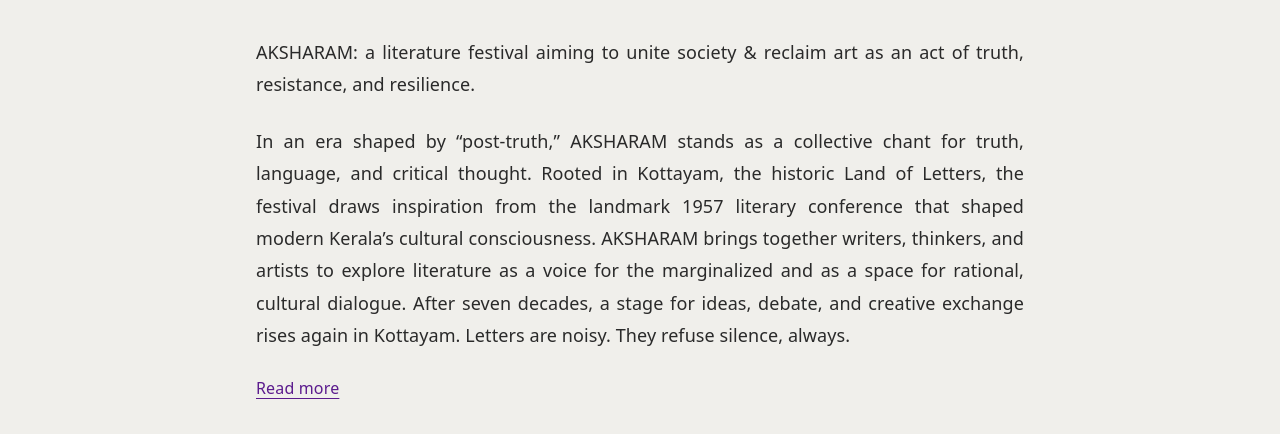
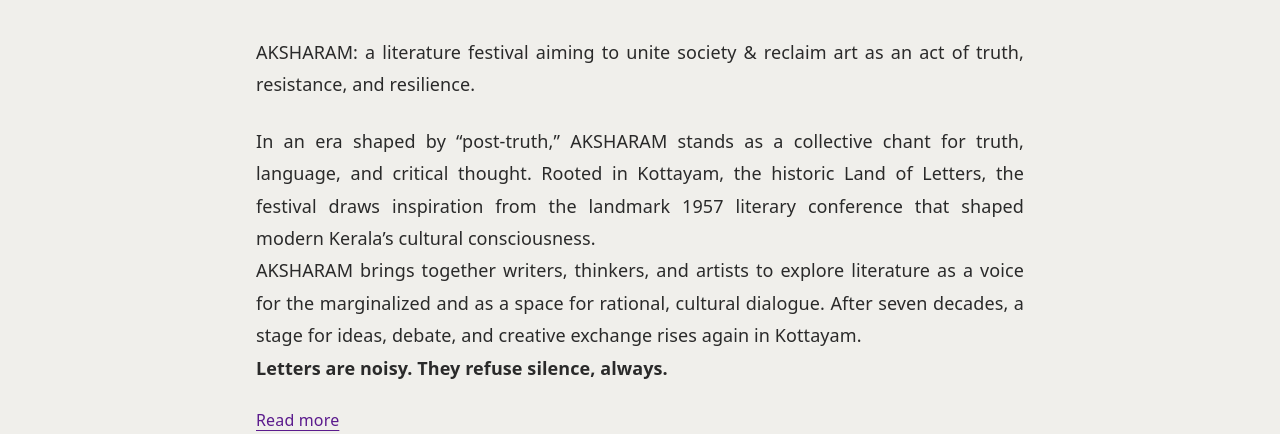
Before and after one commit to ZBREFLEX/Aksharam, a React (Vite) app: page / in a window 1280 px wide. Shown: the part 940-1374 px from the top of the page. Built offline with nearby package versions, Linux system fonts and the light colour scheme.

Commit message:
about update and the whole site logo update

```diff
--- a/src/App.tsx
+++ b/src/App.tsx
@@ -599,7 +599,7 @@ function AboutSection({ onNavigate }: { onNavigate: (page: string) => void }) {
           as an act of truth, resistance, and resilience.
         </p>
         <p
-          className="mb-6"
+          className="mb-5"
           style={{
             fontSize: "clamp(1rem, 2vw, 1.125rem)",
             lineHeight: "1.8",
@@ -612,11 +612,35 @@ function AboutSection({ onNavigate }: { onNavigate: (page: string) => void }) {
           chant for truth, language, and critical thought. Rooted in Kottayam,
           the historic Land of Letters, the festival draws inspiration from the
           landmark 1957 literary conference that shaped modern Kerala’s cultural
-          consciousness. AKSHARAM brings together writers, thinkers, and artists
-          to explore literature as a voice for the marginalized and as a space
-          for rational, cultural dialogue. After seven decades, a stage for
-          ideas, debate, and creative exchange rises again in Kottayam. Letters
-          are noisy. They refuse silence, always.
+          consciousness.
+        </p>
+        <p
+          className="mb-5"
+          style={{
+            fontSize: "clamp(1rem, 2vw, 1.125rem)",
+            lineHeight: "1.8",
+            color: "#2a2a2a",
+            letterSpacing: "0.005em",
+            textAlign: "justify",
+          }}
+        >
+          AKSHARAM brings together writers, thinkers, and artists to explore
+          literature as a voice for the marginalized and as a space for
+          rational, cultural dialogue. After seven decades, a stage for ideas,
+          debate, and creative exchange rises again in Kottayam.
+        </p>
+        <p
+          className="mb-6"
+          style={{
+            fontSize: "clamp(1rem, 2vw, 1.125rem)",
+            lineHeight: "1.8",
+            color: "#2a2a2a",
+            letterSpacing: "0.005em",
+            textAlign: "justify",
+            fontWeight:"700"
+          }}
+        >
+          Letters are noisy. They refuse silence, always.
         </p>
         <button
           onClick={() => onNavigate("about-aksharam")}
@@ -1659,12 +1683,12 @@ function AboutAksharamPage({ onBack }: { onBack: () => void }) {
                 letterSpacing: "-0.01em",
               }}
             >
-              About MGOCSM (Mar Gregorios Orthodox Christian Students Movement)
+              About MGOCSM (Mar Gregorios Orthodox Christian Students Movement )
             </h1>
             <p className="mb-6" style={{ textAlign: "justify" }}>
               The Mar Gregorios Orthodox Christian Students Movement is an
               organisation established for students under the auspices of the
-              Mar Gregorios Orthodox Syrian Church. An initiative to ensure
+              Malankara Orthodox Syrian Church. An initiative to ensure
               spiritual progress during the scholastic phase. From its inception
               in the early 20th century, MGOCSM sought to shape the youth into
               responsible, spiritually minded, and intellectually curious
@@ -1673,9 +1697,9 @@ function AboutAksharamPage({ onBack }: { onBack: () => void }) {
             <p className="mb-6" style={{ textAlign: "justify" }}>
               MGOCSM believes in the power of words and literature in shaping
               the new world and commits to spreading knowledge across the
-              masses. The association with AKSHARAM strengthens the core values
-              of MGOCSM, which is to facilitate young students’ critical
-              thinking, leadership, and social awareness.
+              masses. AKSHARAM, its flagship literary fest, embodies the core
+              values of MGOCSM, facilitating young students' critical thinking,
+              leadership, and social awareness.
             </p>
             <h1
               className="mb-8"
@@ -1686,18 +1710,20 @@ function AboutAksharamPage({ onBack }: { onBack: () => void }) {
                 letterSpacing: "-0.01em",
               }}
             >
-              About CMS College, Kottayam
+              About CMS College Kottayam
             </h1>
             <p className="mb-6" style={{ textAlign: "justify" }}>
               CMS College is one of the pioneer colleges in India with a deeply
               rooted legacy dating back to 1817 when it was established. CMS
               College has played a major role in the literary, cultural, and
               social movements that took place in Kottayam, which has enabled
-              the city to earn the name “The land of 3 L’s”. With a well-known
-              tradition of intellectual discourse, CMS College now associates
-              with ‘AKSHARAM’ to foster literature as an expression and as a
-              form of resilience and resistance, while imparting a sense of
-              embrace for all forms of arts and artists.
+              the city to earn the name “The land of 3 L’s”.
+            </p>
+            <p className="mb-6" style={{ textAlign: "justify" }}>
+              With a well-known tradition of intellectual discourse, CMS College
+              now associates with ‘AKSHARAM’ to foster literature as an
+              expression and as a form of resilience and resistance, while
+              imparting a sense of embrace for all forms of arts and artists.
             </p>
             <div className="mx-auto mb-6" style={{ width: "180px" }}>
               <img
@@ -1726,7 +1752,7 @@ function AboutAksharamPage({ onBack }: { onBack: () => void }) {
             </div>
             <p className="mb-6" style={{ textAlign: "justify" }}>
               <strong>ABI</strong>- Meet <strong>Abi John Mathew</strong>, a
-              passionate 3rd-year BA Malayalam student at the CMS College,
+              passionate final year BA Malayalam student at the CMS College
               Kottayam, the mastermind behind AKSHARAM. He's also the Literary
               and Cultural Forum Secretary of MGOCSM. He thrives on Malayalam
               literature and culture. He is a creative visionary with a flair
```
Also changed, not shown: index.html (+3 -1 lines), 1 other file (tests, documents, lock files or other folders).
